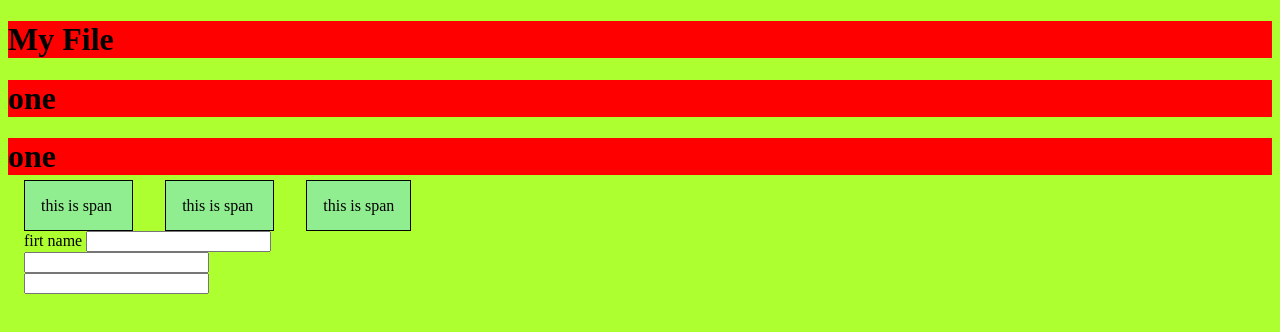
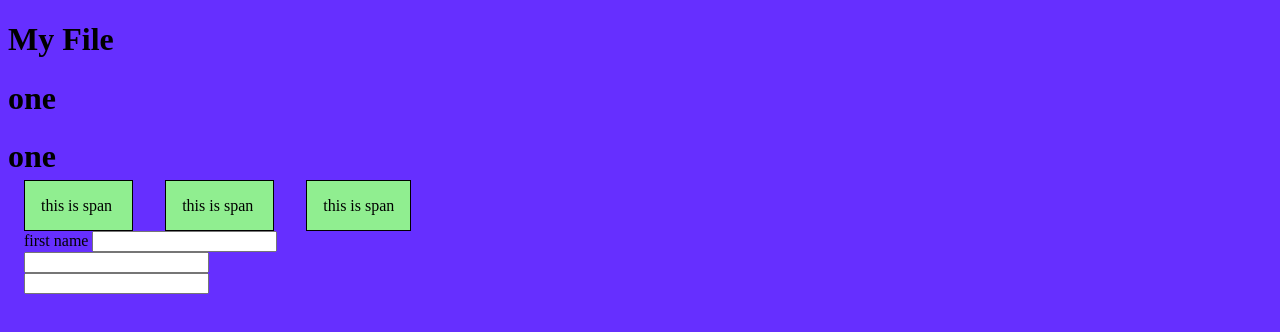
Before and after one commit to NyashaLoveness/uj-layout-workshop, a plain HTML site: page responsive.html in a window 1280 px wide. Drawn offline with Linux system fonts and the light colour scheme.

Commit message:
final changes

```diff
--- a/responsive.html
+++ b/responsive.html
@@ -8,7 +8,7 @@
 
     <style>
     body {
-        background-color: blue;
+        background-color: rgb(47, 47, 243);
     }
     @media (min-width: 600px) {
     body {
@@ -17,13 +17,13 @@
 }
     @media (min-width: 960px) {
         body {
-            background-color: greenyellow;
+            background-color: rgb(102, 47, 255);
         }
     }
 
     .box {
         background-color:lightcoral;
-        border: 5px solid blue;
+        border: 5px solid rgb(47, 47, 243);
         padding: 0.5cm;
         width: 5cm;
         margin: 0.5cm;
@@ -37,16 +37,16 @@
     }
 
     h1 {
-        background-color: red;
+        background-color: rgb(241, 126, 222));
     }
     h2{
-        background-color:blueviolet;
+        background-color:rgb(241, 1026, 222);
     }
     span {
         border: 1px solid;
-            background-color: lightgreen;
-            padding: 1em;
-            margin: 1em
+        background-color: lightgreen;
+        padding: 1em;
+        margin: 1em
     }
     .input {
         margin: 1em;
@@ -58,11 +58,12 @@
     <h1>one</h1>
     <h1>one</h1>
 
-    <span>this is span </span>
 <span>this is span </span>
 <span>this is span </span>
-<div class=" input">
-    <label for="firtName">firt name</label>
+<span>this is span </span>
+
+<div class= "input">
+    <label for="firstName">first name</label>
     <input type="text" name="firstName" >
 <div>
 </div>
```
